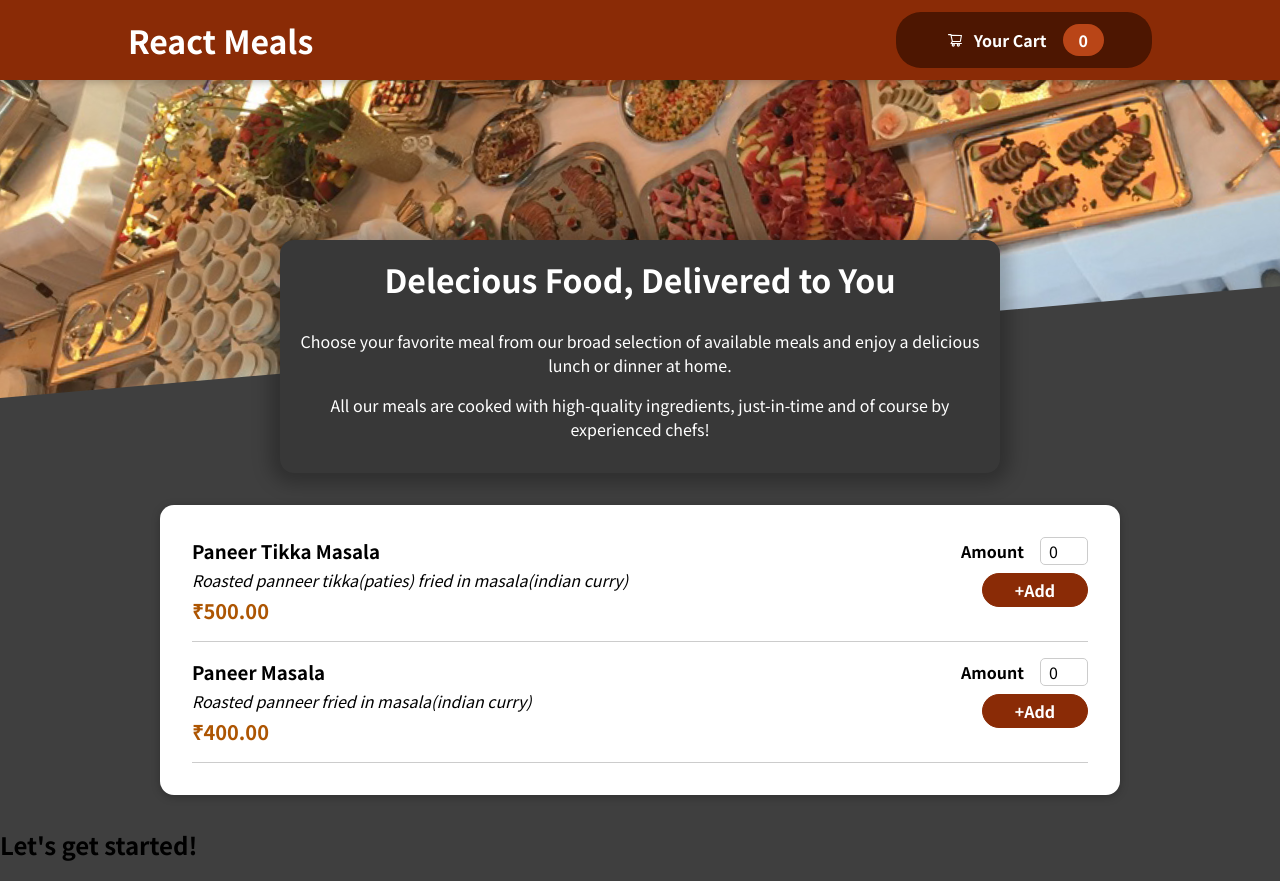
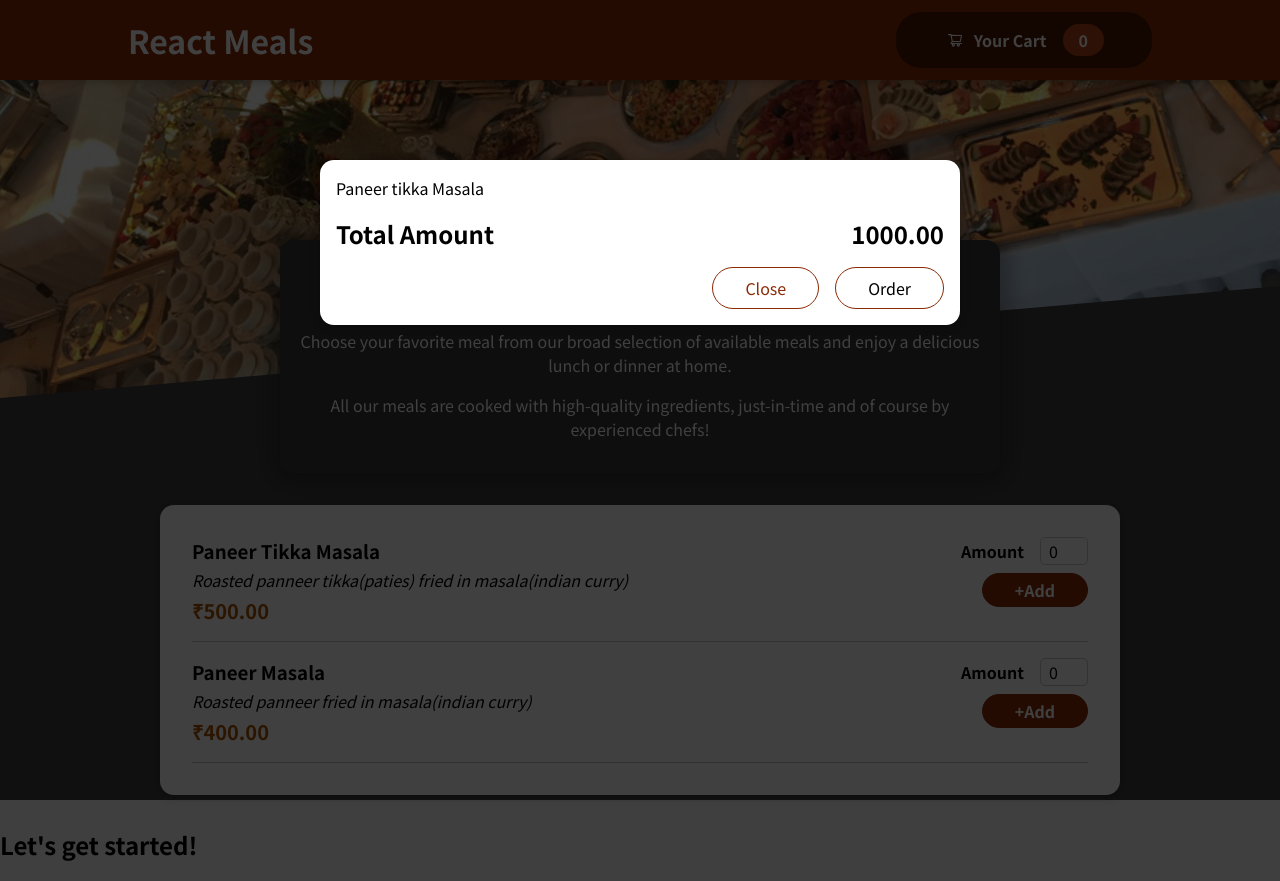
Before and after one commit to 5Knight2/Restaurant-app, a React (Create React App) app: page / in a window 1280 px wide. Built offline with nearby package versions, Linux system fonts and the light colour scheme.

Commit message:
Modal Portal added but not dynamic

```diff
--- a/public/index.html
+++ b/public/index.html
@@ -28,6 +28,7 @@
   </head>
   <body>
     <noscript>You need to enable JavaScript to run this app.</noscript>
+    <div id="overlay"></div>
     <div id="root"></div>
     <!--
       This HTML file is a template.
--- a/src/App.js
+++ b/src/App.js
@@ -1,8 +1,10 @@
 import React from "react";
 import Header from "./Components/Layout/Header";
 import Meals from './Components/Meals/Meals'
+import Cart from "./Components/Cart/Cart";
 function App() {
   return (<React.Fragment>
+    <Cart></Cart>
     <Header></Header>
     <Meals></Meals>
     <div>
--- /dev/null
+++ b/src/Components/Cart/Cart.js
@@ -0,0 +1,25 @@
+import Modal from "../UI/Modal"
+import classes from "./Cart.module.css"
+
+const Cart=()=>{
+    let  cartItems=[{id:1,name:"Paneer tikka Masala", amount:"2",price:"500"}]
+        cartItems=cartItems.map((c)=>{return(<li>{c.name}</li>)})
+    return(
+        <Modal>
+            <ul className={classes['cart-items']}>
+            {cartItems}
+            </ul>
+            <div className={classes.total}>
+                <span>Total Amount</span>
+                <span>1000.00</span>
+            </div>
+            <div className={classes.actions}>
+                <button className={classes["button--alt"]}>Close</button>
+                <button className={classes["button.button"]}>Order</button>
+            </div>
+
+        </Modal>
+    )
+}
+
+export default Cart;
--- /dev/null
+++ b/src/Components/Cart/Cart.module.css
@@ -0,0 +1,46 @@
+.cart-items {
+    list-style: none;
+    margin: 0;
+    padding: 0;
+    max-height: 20rem;
+    overflow: auto;
+  }
+
+  .total {
+    display: flex;
+    justify-content: space-between;
+    align-items: center;
+    font-weight: bold;
+    font-size: 1.5rem;
+    margin: 1rem 0;
+  }
+
+  .actions {
+    text-align: right;
+  }
+
+  .actions button {
+    font: inherit;
+    cursor: pointer;
+    background-color: transparent;
+    border: 1px solid #8a2b06;
+    padding: 0.5rem 2rem;
+    border-radius: 25px;
+    margin-left: 1rem;
+  }
+
+  .actions button:hover,
+  .actions button:active {
+    background-color: #5a1a01;
+    border-color: #5a1a01;
+    color: white;
+  }
+
+  .actions .button--alt {
+    color: #8a2b06;
+  }
+
+  .actions .button {
+    background-color: #8a2b06;
+    color: white;
+  }
--- /dev/null
+++ b/src/Components/UI/Modal.js
@@ -0,0 +1,29 @@
+import React from "react";
+import ReactDOM from 'react-dom'
+import classes from './Modal.module.css'
+
+const Backdrop=(props)=>{
+    return <div className={classes.backdrop}></div>
+}
+
+const ModalOverlay=props=>{
+    return (<div className={classes.modal}>
+    <div className={classes.content}>{props.children}</div>
+    </div>)
+}
+const portalElement=document.getElementById('overlay')
+
+const Modal=(props)=>{
+    return(
+        <div>
+            {ReactDOM.createPortal(<Backdrop></Backdrop>,portalElement)}
+            {ReactDOM.createPortal(<ModalOverlay>{props.children}</ModalOverlay>,portalElement)}
+            {/* <Backdrop>
+                <ModalOverlay></ModalOverlay>
+            </Backdrop> */}
+        </div>
+
+    )
+}
+
+export default Modal;
--- /dev/null
+++ b/src/Components/UI/Modal.module.css
@@ -0,0 +1,40 @@
+.backdrop {
+    position: fixed;
+    top: 0;
+    left: 0;
+    width: 100%;
+    height: 100vh;
+    z-index: 20;
+    background-color: rgba(0, 0, 0, 0.75);
+  }
+
+  .modal {
+    position: fixed;
+    top: 20vh;
+    left: 5%;
+    width: 90%;
+    background-color: white;
+    padding: 1rem;
+    border-radius: 14px;
+    box-shadow: 0 2px 8px rgba(0, 0, 0, 0.25);
+    z-index: 30;
+    animation: slide-down 300ms ease-out forwards;
+  }
+
+  @media (min-width: 768px) {
+    .modal {
+      width: 40rem;
+      left: calc(50% - 20rem);
+    }
+  }
+
+  @keyframes slide-down {
+    from {
+      opacity: 0;
+      transform: translateY(-3rem);
+    }
+    to {
+      opacity: 1;
+      transform: translateY(0);
+    }
+  }
```
